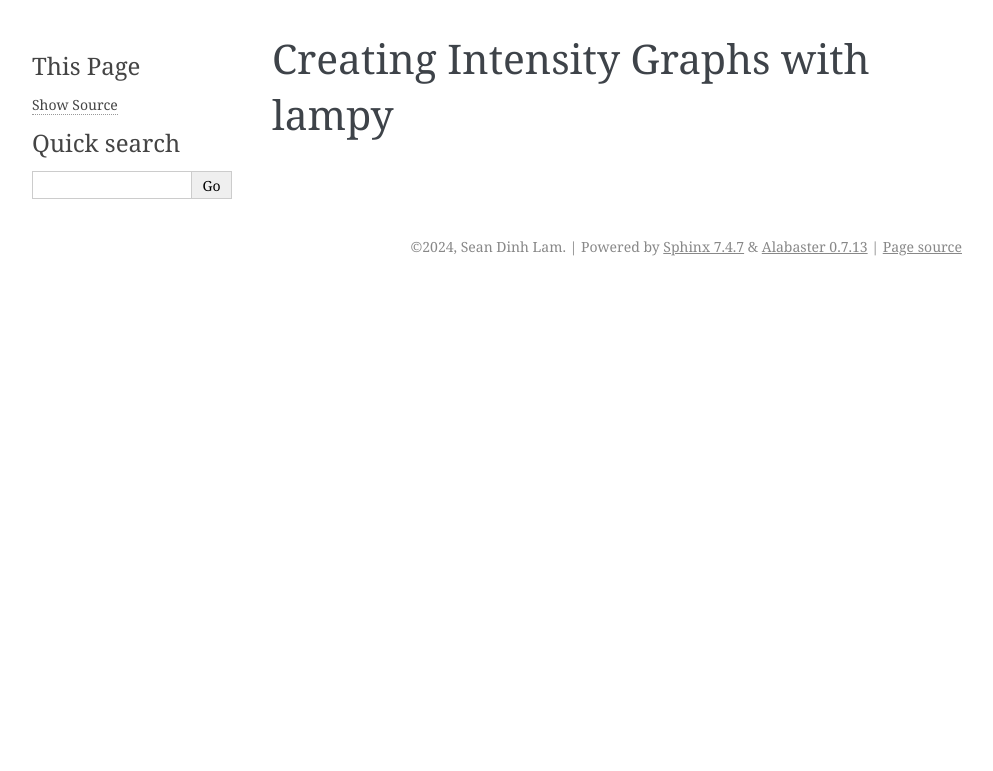
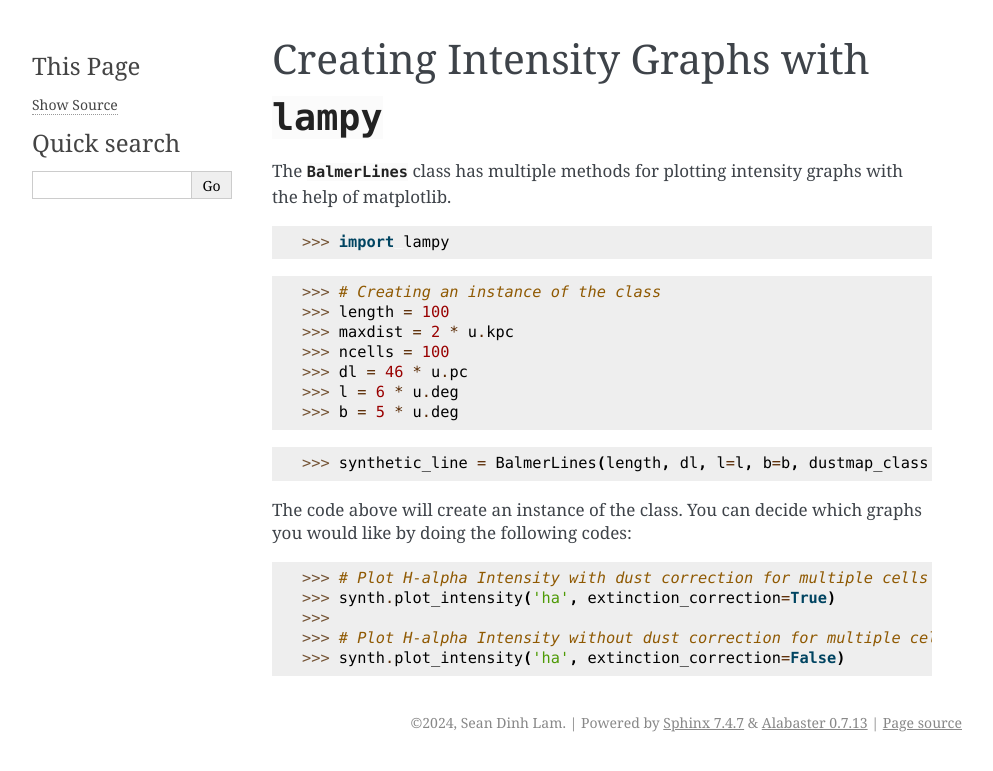
Before and after one commit to seanthelam/lampy, a Sphinx documentation site: the page built from docs/intensity_graphs.rst, in a window 1280 px wide. Shown: the top 771 px of the page, without its empty margins (148-1141 px from the left). Built offline with Sphinx 7.4.7, drawn with Linux system fonts in a browser that asks for light colours; the version number could not be read and is left out.

Commit message:
Update intensity_graphs.rst

```diff
--- a/docs/intensity_graphs.rst
+++ b/docs/intensity_graphs.rst
@@ -1,2 +1,26 @@
-Creating Intensity Graphs with lampy
---------------------------------------
+Creating Intensity Graphs with `lampy`
+======================================
+
+The :class:`~lampy.BalmerLines` class has multiple methods for plotting intensity graphs
+with the help of matplotlib.
+
+    >>> import lampy
+
+    >>> # Creating an instance of the class
+    >>> length = 100
+    >>> maxdist = 2 * u.kpc
+    >>> ncells = 100
+    >>> dl = 46 * u.pc
+    >>> l = 6 * u.deg
+    >>> b = 5 * u.deg
+
+    >>> synthetic_line = BalmerLines(length, dl, l=l, b=b, dustmap_class = BayestarQuery)
+
+The code above will create an instance of the class. You can decide which graphs you would like
+by doing the following codes:
+
+    >>> # Plot H-alpha Intensity with dust correction for multiple cells at a range of velocities
+    >>> synth.plot_intensity('ha', extinction_correction=True)
+    >>>
+    >>> # Plot H-alpha Intensity without dust correction for multiple cells at a range of velocities
+    >>> synth.plot_intensity('ha', extinction_correction=False)
```
